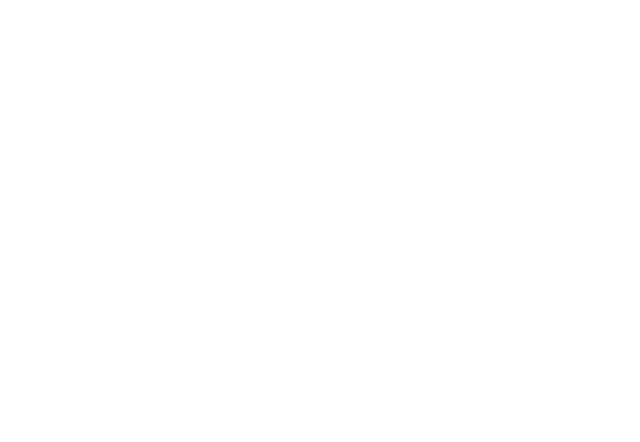
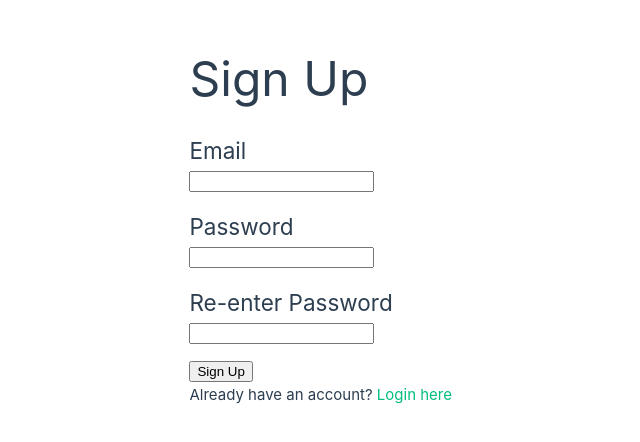
Before and after one commit to staten-island-tech/sql-project-monkey, a Vue app in the folder sql/: page /signup in a window 1280 px wide. Shown: the part 176-618 px from the top of the page, without its empty margins (188-828 px from the left). Built offline with nearby package versions, Linux system fonts and the light colour scheme.

Commit message:
almost done wit it

```diff
--- a/sql/src/App.vue
+++ b/sql/src/App.vue
@@ -2,6 +2,8 @@
 import { RouterLink, RouterView } from 'vue-router'
 </script>
 
-<template></template>
+<template>
+  <RouterView />
+</template>
 
 <style scoped></style>
--- a/sql/src/stores/counter.js
+++ b/sql/src/stores/counter.js
@@ -1,24 +1,22 @@
 import { defineStore } from 'pinia'
-import supabase from '../lib/supabaseClient'
-
-export const authStore = defineStore('auth', {
+export const authStore = defineStore({
+  id: 'auth',
   state: () => {
     return {
-      currentuser: null
+      currentUser: null
     }
   },
-
   actions: {
-    loaduser() {
-      this.currentuser = supabase.auth.user()
+    loadUser(user) {
+      this.currentUser = user
+    },
+    clearUser() {
+      this.currentUser = null
     }
-  },
-  clearuser() {
-    this.currentuser = null
   },
   getters: {
     isAuthenticated() {
-      return !!this.currentuser
+      return !!this.currentUser
     }
   }
 })
--- /dev/null
+++ b/sql/src/supabase.js
@@ -0,0 +1,6 @@
+import { createClient } from '@supabase/supabase-js'
+
+export const supabase = createClient(
+  'https://ctlzmvtybiilsnqpktpq.supabase.co/',
+  'eyJhbGciOiJIUzI1NiIsInR5cCI6IkpXVCJ9.eyJpc3MiOiJzdXBhYmFzZSIsInJlZiI6ImN0bHptdnR5YmlpbHNucXBrdHBxIiwicm9sZSI6ImFub24iLCJpYXQiOjE2ODM2ODg4OTIsImV4cCI6MTk5OTI2NDg5Mn0.Vrluan5meDqRU07ZzsOYd_Hwe54PR6FwlvUNYJhUtTM'
+)
--- a/sql/src/views/SignUpView.vue
+++ b/sql/src/views/SignUpView.vue
@@ -1,31 +1,100 @@
 <template>
   <div class="signUp">
-    <h1>Sign Up</h1>
+    <h1 class="title">Sign Up</h1>
     <form class="signUpForm">
       <h2 class="text">Email</h2>
       <div class="email">
-        <input type="email" id="email" />
+        <input type="email" id="email" :rules="emailRules" />
       </div>
       <h2 class="text">Password</h2>
       <div class="password">
-        <input type="password" placeholder="At least 6 characters" id="password" />
+        <input
+          type="password"
+          id="password"
+          :rules="passwordRules"
+          :type="passwordShow ? 'text' : 'password'"
+          :append-icon="passwordShow ? 'mdi-eye' : 'mdi-eye-off'"
+          @click:append="passwordShow = !passwordShow"
+          required
+        />
       </div>
       <h2 class="text">Re-enter Password</h2>
       <div class="password">
         <input type="password" id="password-confirm" />
       </div>
-
-      <input type="submit" value="Sign Up" id="signup" @click="signup" />
+      <input type="submit" value="Sign Up" id="submit" @click="signup" />
     </form>
     <div class="login">
-      Already have an account? <a><RouterLink to="/login">Login</RouterLink></a>
-      >
+      Already have an account? <a><RouterLink to="/login">Login here</RouterLink></a>
     </div>
   </div>
 </template>
 
 <script>
-export default {}
+import { authStore } from '../stores/counter'
+import { supabase } from '../supabase'
+import router from '../router'
+
+async function signUp(supabase, userEmail, userPassword) {
+  try {
+    await supabase.auth.signUp({
+      email: userEmail,
+      password: userPassword
+    })
+    await supabase.auth.signInWithPassword({
+      email: userEmail,
+      password: userPassword
+    })
+    let {
+      data: { user }
+    } = await supabase.auth.getUser()
+    await supabase.from('logins').insert([{ user_id: user.id, email: userEmail }])
+  } catch (error) {}
+}
+
+export default {
+  data: () => ({
+    loading: false,
+    passwordShow: false,
+    email: '',
+    emailRules: [
+      (v) => !!v || 'E-mail is required',
+      (v) => /.+@.+\..+/.test(v) || 'E-mail must be valid'
+    ],
+    password: '',
+    passwordRules: [
+      (v) => !!v || 'Password is required',
+      (v) => (v && v.length >= 6) || 'Password must be 6  characters or more!'
+    ]
+  }),
+  methods: {
+    async signup(a) {
+      a.preventDefault()
+
+      let userEmail = document.getElementById('email').value
+      let userPassword = document.getElementById('password').value
+      let userPasswordConfirmed = document.getElementById('password-confirm').value
+
+      if (userEmail === '' || userPassword === '') {
+        console.error('error')
+      } else {
+        signUp(supabase, userEmail, userPasswordConfirmed)
+        authStore()
+        router.push('loginpage')
+      }
+    }
+  }
+}
 </script>
 
-<style></style>
+<style>
+.title {
+  font-size: 3rem;
+}
+.text {
+  margin-top: 1rem;
+}
+#submit {
+  margin-top: 1rem;
+}
+</style>
```
